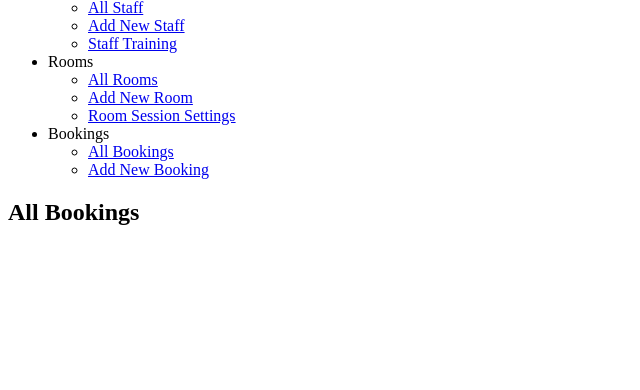
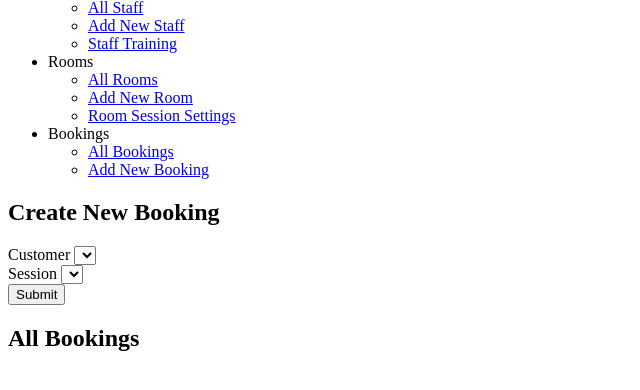
Before and after one commit to EJDC/pyGym_Project, a Flask app: page /bookings in a window 1280 px wide. Shown: the part 243-633 px from the top of the page, without its empty margins (0-640 px from the left). Run offline with Flask 2, Linux system fonts and the light colour scheme; data that the repository does not hold is empty; some libraries are stand-ins or nearby versions.

Commit message:
:white_check_mark: Create New Booking checks membership_status, capacity and duplicates

```diff
--- a/controllers/bookings_controller.py
+++ b/controllers/bookings_controller.py
@@ -11,7 +11,9 @@ bookings_blueprint = Blueprint("bookings", __name__)
 @bookings_blueprint.route("/bookings")
 def bookings():
     bookings = bookings_repository.select_all()
-    return render_template("bookings/index.html", bookings=bookings)
+    customers = customer_repository.select_all()
+    sessions = session_repository.select_all()
+    return render_template("bookings/index.html", bookings=bookings, sessions = sessions, customers = customers)
 
 # NEW
 @bookings_blueprint.route("/bookings/new")
@@ -28,10 +30,24 @@ def create_booking():
     session_id = request.form["session_id"]
     customer = customer_repository.select(customer_id)
     session = session_repository.select(session_id)
-    new_booking = Booking(customer, session)
-    bookings_repository.save(new_booking)
-    return redirect("/bookings")
-
+    bookings = bookings_repository.select_all()
+    # Check if customer is active or deactivated.
+    if customer.membership_status == "Deactivated":
+        return redirect("https://http.cat/401")
+    else:
+        current_occupancy = bookings_repository.capacity_check(session)
+        # Check if space in class.
+        if current_occupancy + 1 > session.max_capacity:
+            return redirect("https://http.cat/401")
+        else:
+    # check if booking is already made
+            for booking in bookings:
+                if str(booking.customer.id) == customer_id and str(booking.session.id) == session_id:
+                    return  redirect("https://http.cat/401")
+                else:
+                    new_booking = Booking(customer, session)
+                    bookings_repository.save(new_booking)
+                    return redirect("/bookings")
 
 # EDIT
 @bookings_blueprint.route("/bookings/<id>/edit")
--- a/controllers/staff_controller.py
+++ b/controllers/staff_controller.py
@@ -23,8 +23,10 @@ def new_staff_member():
 # CREATE
 @staff_blueprint.route("/staff", methods=["POST"])
 def create_staff_member():
-    name = request.form["name"]
-    new_staff_member = Staff(name)
+    first_name = request.form["first_name"]
+    last_name = request.form["last_name"]
+    email = request.form["email"]
+    new_staff_member = Staff(first_name, last_name, email)
     staff_repository.save(new_staff_member)
     return redirect("/staff")
 
--- a/repositories/bookings_repository.py
+++ b/repositories/bookings_repository.py
@@ -55,3 +55,16 @@ def update(booking):
     sql = "UPDATE bookings SET (customer_id, session_id) = (%s, %s) WHERE id = %s"
     values = [booking.customer.id, booking.session.id, booking.id]
     run_sql(sql, values)
+
+def capacity_check(session):
+    bookings = []
+    sql = "SELECT * FROM bookings WHERE session_id = %s"
+    sessionid = str(session.id)
+    values = [sessionid]
+    results = run_sql(sql, values)
+    for result in results:
+        customer = customer_repository.select(result["customer_id"])
+        session = session_repository.select(result["session_id"])
+        booking = Booking(customer, session, result["id"])
+        bookings.append(booking)
+    return len(bookings)
--- a/templates/bookings/index.html
+++ b/templates/bookings/index.html
@@ -1,5 +1,32 @@
 {% extends "base.html" %}
 {% block content %}
+
+<h2>Create New Booking</h2>
+<form action="/bookings" method="POST">
+    <div>
+        <label for="customer">Customer</label>
+        <select name="customer_id" id="customer">
+            {% for customer in customers %}
+            <option value="{{ customer.id }}">
+                {{ customer.first_name }} {{customer.last_name}}
+            </option>
+            {% endfor %}
+        </select>
+    </div>
+    <div>
+        <label for="session">Session</label>
+        <select name="session_id" id="session">
+            {% for session in sessions %}
+            <option value="{{ session.id }}">
+                {{ session.name }} {{session.date_and_time}}
+            </option>
+            {% endfor %}
+        </select>
+    </div>
+    <div>
+        <input type="submit">
+    </div>
+</form>
 
 <h2>All Bookings</h2>
 
```
Also changed, not shown: templates/staff/new.html (added, +34 -0 lines).
